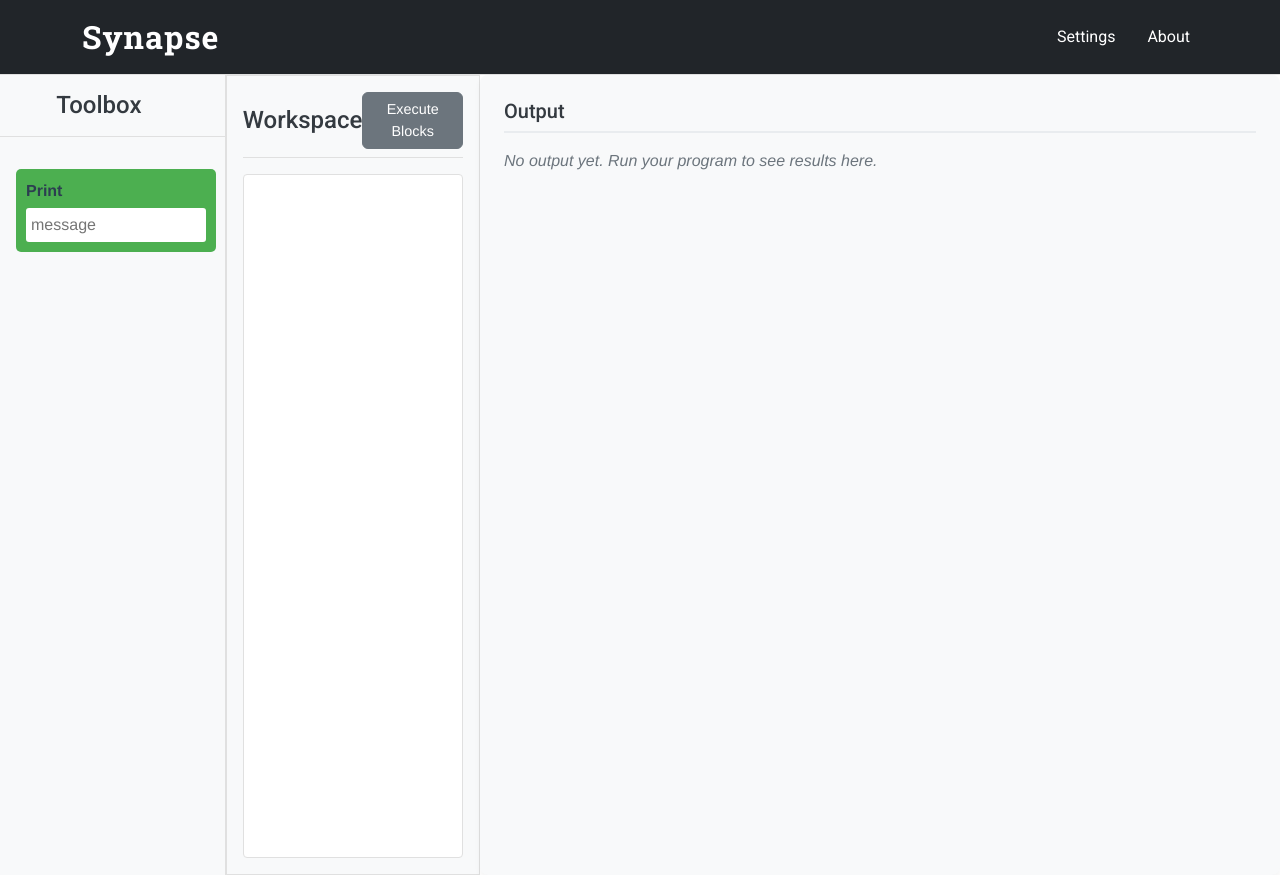
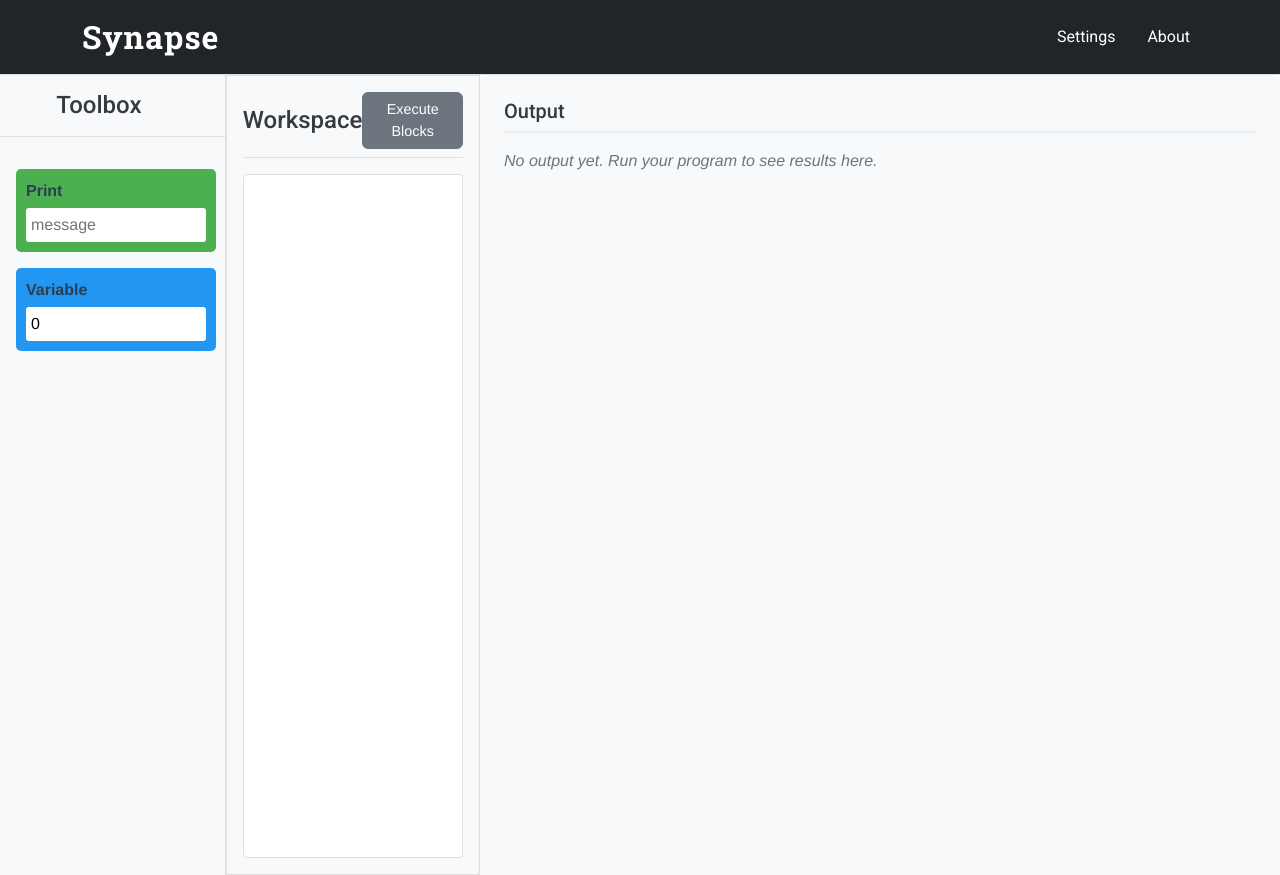
Before and after one commit to onenicktwo/Synapse, a Vue app in the folder synapse/: page / in a window 1280 px wide. Built offline with nearby package versions, Linux system fonts and the light colour scheme.

Commit message:
Variable block started?

```diff
--- a/synapse/src/components/ToolboxArea.vue
+++ b/synapse/src/components/ToolboxArea.vue
@@ -19,12 +19,14 @@
 import { defineComponent } from 'vue';
 import { mapGetters } from 'vuex';
 import PrintBlock from './blocks/PrintBlock.vue';
+import VariableBlock from './blocks/VariableBlock.vue';
 import { Block } from './blocks/types';
 
 export default defineComponent({
   name: 'ToolboxArea',
   components: {
-    PrintBlock
+    PrintBlock,
+    VariableBlock
   },
   computed: {
     ...mapGetters('blocks', ['getAllBlocks']),
@@ -37,6 +39,8 @@
       switch (type) {
         case 'print':
           return 'PrintBlock';
+        case 'variable':
+          return 'VariableBlock';
         // Add more cases for other block types as you create them
         default:
           console.error(`Unknown block type: ${type}`);
@@ -74,4 +78,8 @@
   min-height: 300px;
   padding: 1rem;
 }
+
+.toolbox-item {
+  margin-bottom: 1rem;
+}
 </style>
--- a/synapse/src/components/blocks/BlockInterpreter.ts
+++ b/synapse/src/components/blocks/BlockInterpreter.ts
@@ -2,9 +2,11 @@
 
 class BlockInterpreter {
   private output: string[] = [];
+  private variables: { [key: string]: number } = {};
 
   execute(blocks: Block[]): string[] {
     this.output = [];
+    this.variables = {};
     for (const block of blocks) {
       this.executeBlock(block);
     }
@@ -16,6 +18,9 @@
     switch (block.type) {
       case 'print':
         this.executePrintBlock(block);
+        break;
+      case 'variable':
+        this.executeVariableBlock(block);
         break;
       // Add more cases for other block types as you create them
       default:
@@ -32,10 +37,27 @@
     }
   }
 
+  private executeVariableBlock(block: Block): void {
+    if (block.inputs && block.inputs.length > 0) {
+      const variableName = block.label;
+      const value = this.evaluateInput(block.inputs[0]);
+      if (typeof value === 'number') {
+        this.variables[variableName] = value;
+      } else {
+        console.error(`Invalid value for variable ${variableName}: ${value}`);
+      }
+    } else {
+      console.error('Variable block has no inputs');
+    }
+  }
+
   private evaluateInput(input: any): any {
     console.log('Evaluating input:', input);
     if (typeof input === 'object' && input.default !== undefined) {
       return input.default;
+    }
+    if (typeof input === 'string' && Object.prototype.hasOwnProperty.call(this.variables, input)) {
+      return this.variables[input];
     }
     return input;
   }
--- /dev/null
+++ b/synapse/src/components/blocks/VariableBlock.vue
@@ -0,0 +1,65 @@
+<template>
+    <base-block :block="block" :isInWorkspace="isInWorkspace" @remove="$emit('remove')">
+      <template #number-input>
+        <div class="block-input">
+          <input
+            type="number"
+            v-model.number="inputValue"
+            :placeholder="block.inputs[0].name"
+            @input="updateBlock"
+          >
+        </div>
+      </template>
+    </base-block>
+  </template>
+
+  <script lang="ts">
+  import { defineComponent, PropType } from 'vue';
+  import BaseBlock from './VariableBlockTemplate.vue';
+  import { Block } from './types';
+
+  export default defineComponent({
+    name: 'VariableBlock',
+    components: {
+      BaseBlock
+    },
+    props: {
+      block: {
+        type: Object as PropType<Block>,
+        required: true
+      },
+      isInWorkspace: {
+        type: Boolean,
+        default: false
+      }
+    },
+    emits: ['remove', 'update'],
+    data() {
+      return {
+        inputValue: this.block.inputs[0].default || 0
+      };
+    },
+    methods: {
+      updateBlock() {
+        this.$emit('update', {
+          ...this.block,
+          inputs: [
+            {
+              ...this.block.inputs[0],
+              default: this.inputValue
+            }
+          ]
+        });
+      }
+    }
+  });
+  </script>
+
+  <style scoped>
+  .block-input input {
+    width: 100%;
+    padding: 5px;
+    border: none;
+    border-radius: 3px;
+  }
+  </style>
--- /dev/null
+++ b/synapse/src/components/blocks/VariableBlockTemplate.vue
@@ -0,0 +1,78 @@
+<template>
+    <div
+      class="block variable-block"
+      :style="{ backgroundColor: block.color }"
+      draggable="true"
+      @dragstart="onDragStart"
+      @dragend="onDragEnd"
+    >
+      <div class="block-label">{{ block.label }}</div>
+      <div class="block-content">
+        <slot name="number-input"></slot>
+      </div>
+      <button v-if="isInWorkspace" @click="$emit('remove')" class="remove-btn">X</button>
+    </div>
+  </template>
+
+  <script lang="ts">
+  import { defineComponent, PropType } from 'vue';
+  import { Block } from './types';
+
+  export default defineComponent({
+    name: 'VariableBlockTemplate',
+    props: {
+      block: {
+        type: Object as PropType<Block>,
+        required: true
+      },
+      isInWorkspace: {
+        type: Boolean,
+        default: false
+      }
+    },
+    emits: ['remove'],
+    methods: {
+      onDragStart(event: DragEvent) {
+        if (event.dataTransfer) {
+          event.dataTransfer.setData('text/plain', JSON.stringify(this.block));
+          event.dataTransfer.effectAllowed = 'copy';
+        }
+      },
+      onDragEnd(event: DragEvent) {
+        console.log('Drag ended at:', event.clientX, event.clientY);
+      }
+    }
+  });
+  </script>
+
+  <style scoped>
+  .variable-block {
+    width: 200px;
+    padding: 10px;
+    border-radius: 5px;
+    cursor: move;
+    position: relative;
+    margin-bottom: 10px;
+  }
+
+  .block-label {
+    font-weight: bold;
+    margin-bottom: 5px;
+  }
+
+  .block-content {
+    display: flex;
+    flex-direction: column;
+  }
+
+  .remove-btn {
+    position: absolute;
+    top: 5px;
+    right: 5px;
+    background: none;
+    border: none;
+    cursor: pointer;
+    font-weight: bold;
+    color: #ff0000;
+  }
+  </style>
--- a/synapse/src/store/modules/blocks.ts
+++ b/synapse/src/store/modules/blocks.ts
@@ -32,9 +32,23 @@
           default: ''
         }
       ]
+    },
+    {
+      id: 'variable',
+      type: 'variable',
+      label: 'Variable',
+      color: '#2196F3',
+      inputs: [
+        {
+          name: 'value',
+          type: 'number',
+          default: '0'  // This is a string '0', not a number 0
+        }
+      ]
     }
   ]
 };
+
 
 const mutations = {
   // We'll add mutations later if needed
--- a/synapse/src/store/modules/workspace.ts
+++ b/synapse/src/store/modules/workspace.ts
@@ -55,6 +55,8 @@
   getWorkspaceBlocks: (state: WorkspaceState): Block[] => state.blocks
 };
 
+
+
 export default {
   namespaced: true,
   state,
```
